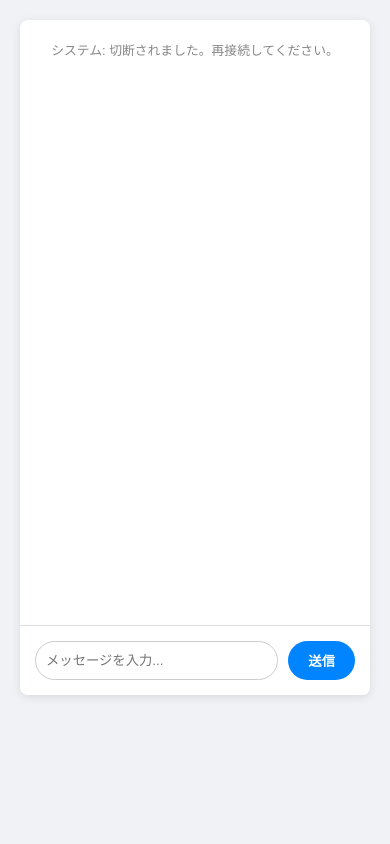
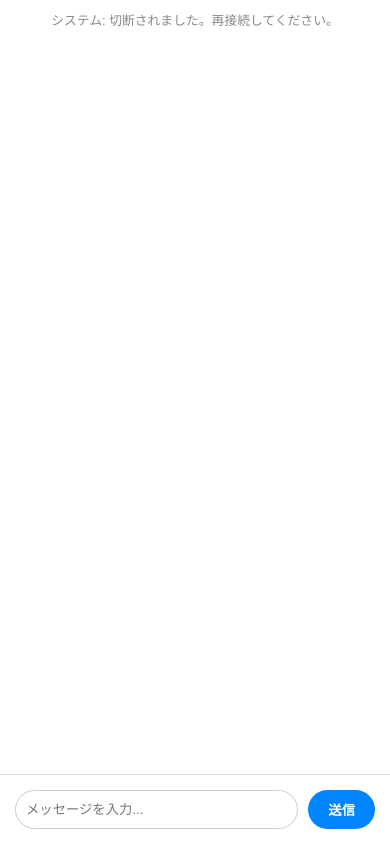
Before and after one commit to atsuo-architect/family-connect, a website: page frontend/index.html in a window 390 px wide. Drawn offline with Linux system fonts and the light colour scheme.

Commit message:
feat: implement responsive design for mobile devices
- Add CSS media queries for screens under 600px
- Make chat container full-screen on mobile
- Use 100dvh to fix mobile browser address bar issues

```diff
--- a/frontend/index.html
+++ b/frontend/index.html
@@ -5,8 +5,29 @@
     <meta name="viewport" content="width=device-width, initial-scale=1.0">
     <title>Family Connect Chat</title>
     <style>
-        body { font-family: sans-serif; background-color: #f0f2f5; margin: 0; padding: 20px; display: flex; flex-direction: column; align-items: center; }
-        #chat-container { width: 100%; max-width: 500px; background: white; border-radius: 8px; box-shadow: 0 2px 10px rgba(0,0,0,0.1); overflow: hidden; display: flex; flex-direction: column; height: 80vh; }
+        /* --- 共通設定・PC向け --- */
+        body {
+            font-family: sans-serif;
+            background-color: #f0f2f5;
+            margin: 0;
+            padding: 20px;
+            display: flex;
+            justify-content: center; /* 画面の中央に配置 */
+            align-items: center;     /* 縦方向も中央に配置 */
+            height: 100vh;           /* bodyを画面いっぱいの高さにする */
+            box-sizing: border-box;
+        }
+        #chat-container {
+            width: 100%;
+            max-width: 500px;
+            background: white;
+            border-radius: 8px;
+            box-shadow: 0 2px 10px rgba(0,0,0,0.1);
+            display: flex;
+            flex-direction: column;
+            height: 85vh; /* PCでは上下に少し余白を持たせる */
+            overflow: hidden;
+        }
         #messages { flex-grow: 1; padding: 20px; overflow-y: auto; display: flex; flex-direction: column; gap: 10px; }
         .message { padding: 10px 15px; border-radius: 20px; background-color: #e4e6eb; width: fit-content; max-width: 80%; word-break: break-all; }
         .system-msg { text-align: center; color: #888; font-size: 0.8em; align-self: center; background: none; }
@@ -15,7 +36,25 @@
         #send-btn { background-color: #0084ff; color: white; border: none; padding: 10px 20px; margin-left: 10px; border-radius: 20px; cursor: pointer; font-weight: bold; }
         #send-btn:hover { background-color: #0073e6; }
         #loading { text-align: center; font-size: 0.8em; color: #0084ff; display: none; padding: 10px; }
-    </style>
+
+        /* --- スマホ向け設定 (画面幅が600px以下の場合に発動) --- */
+        @media screen and (max-width: 600px) {
+            body {
+                padding: 0; /* 画面端の余白をなくす */
+                height: 100dvh; /* スマホ特有のURLバーの伸び縮みに完璧に対応する最新単位 */
+                background-color: white; /* 背景と同化させる */
+            }
+            #chat-container {
+                max-width: 100%; /* 横幅いっぱい */
+                height: 100%;    /* 縦幅いっぱい */
+                border-radius: 0; /* PC風の角丸をなくす */
+                box-shadow: none; /* 影をなくして完全にフラットにする */
+            }
+            #messages {
+                padding: 10px; /* スマホだと20pxは広すぎるので少し狭くする */
+            }
+        }
+   </style>
 </head>
 <body>
 
```
